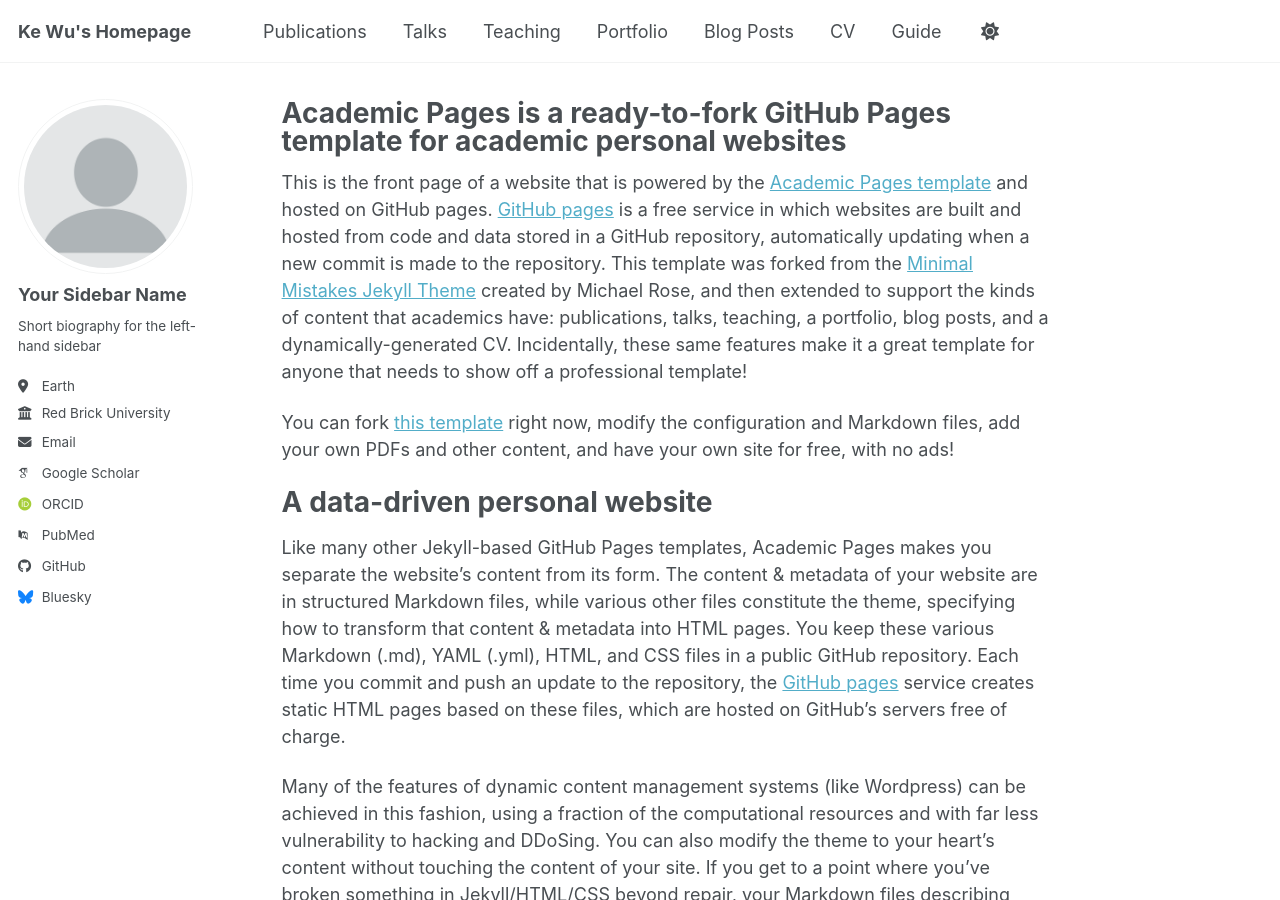
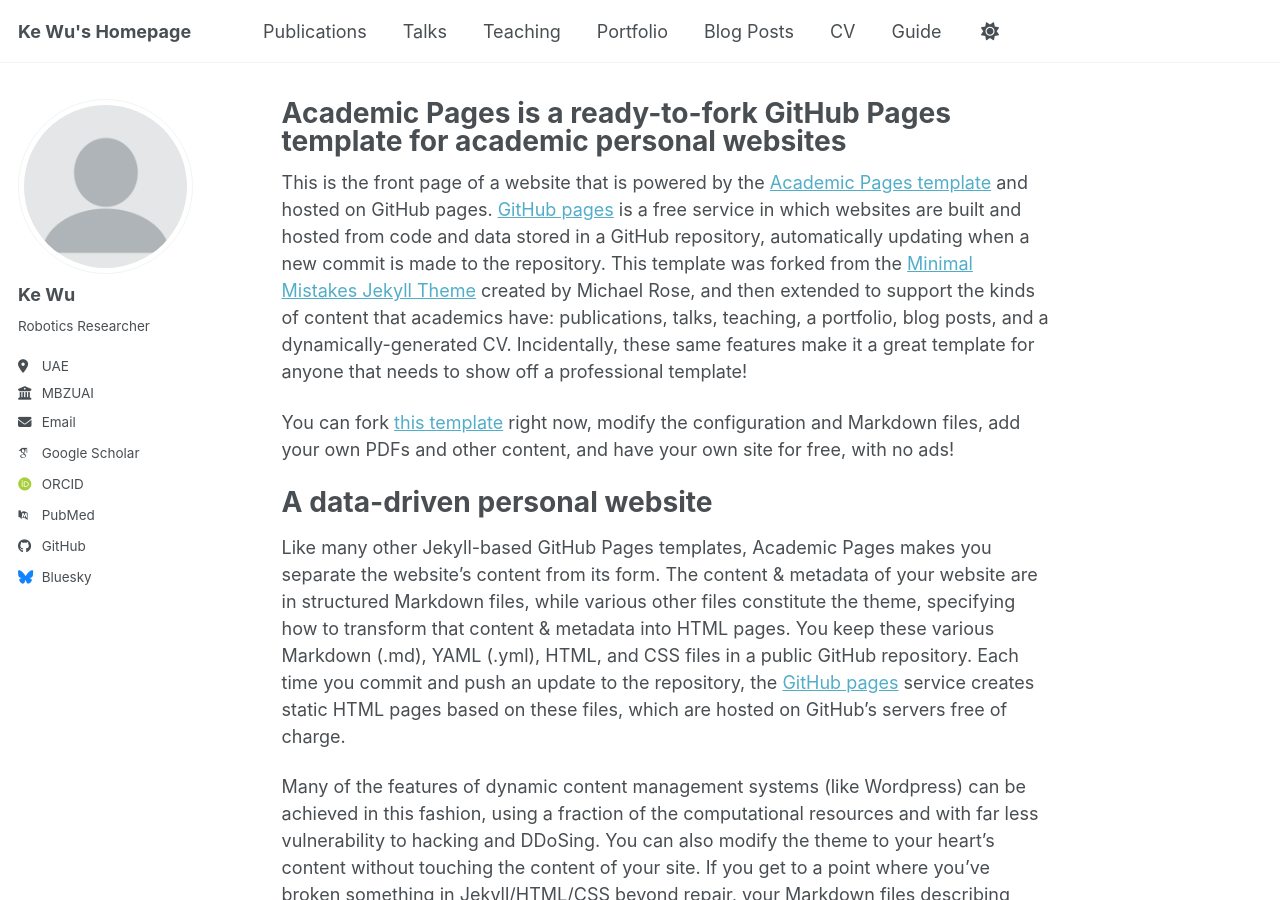
Before and after one commit to SobotHub/SobotHub.github.io, a Jekyll site: the page built from _pages/about.md, in a window 1280 px wide and 900 px high. Built offline with Jekyll 4.4.1, drawn with Linux system fonts in a browser that asks for light colours; some web fonts are replaced; a script bundle is joined from its source files by our own code; library files that are not in the unit come from our copies.

Commit message:
Update _config.yml

```diff
--- a/_config.yml
+++ b/_config.yml
@@ -24,13 +24,13 @@
 author:
   # Biographic information
   avatar           : "profile.png"
-  name             : "Your Sidebar Name"
+  name             : "Ke Wu"
   pronouns         : # example: "she/her"
-  bio              : "Short biography for the left-hand sidebar"
-  location         : "Earth"
-  employer         : "Red Brick University"
+  bio              : "Robotics Researcher"
+  location         : "UAE"
+  employer         : "MBZUAI"
   uri              : # URL
-  email            : "none@example.org"
+  email            : "kewuforwork@gmail.com"
 
   # Academic websites
   academia         : # URL
```
